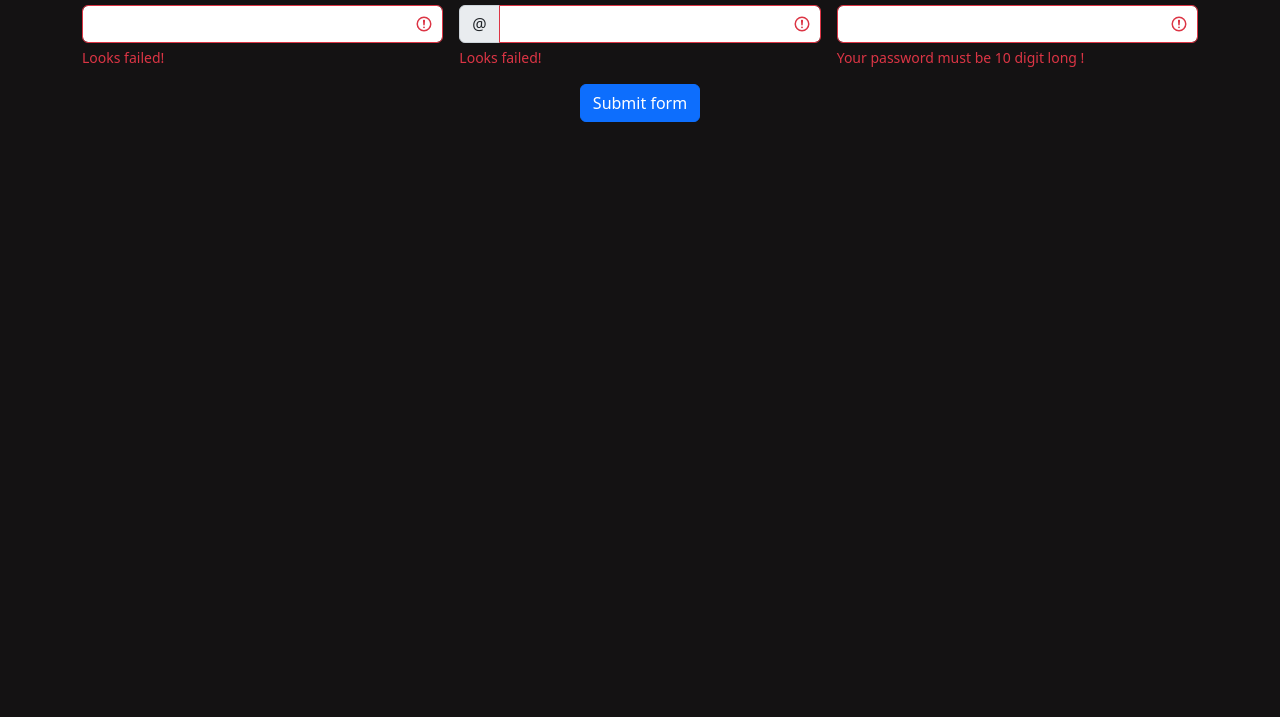
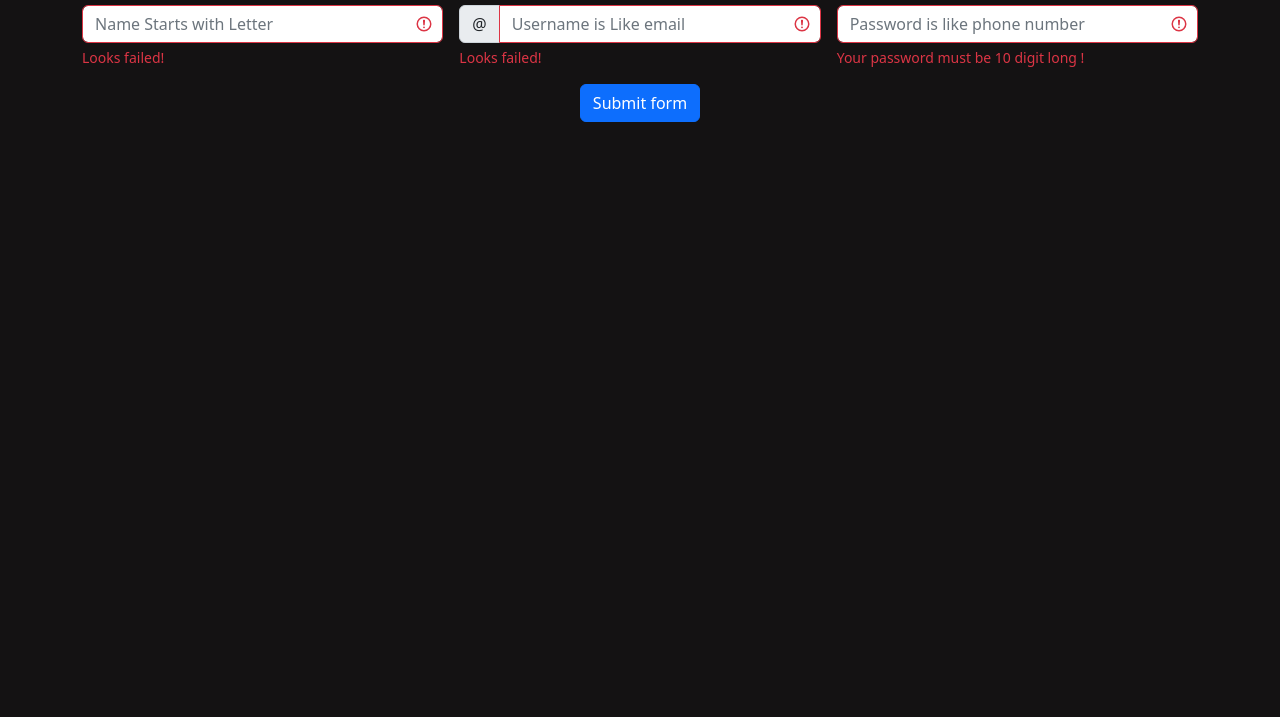
Before and after one commit to AmeyPank/Car_Racing_Game-final, a plain HTML site: page signup.html in a window 1280 px wide. Shown: the part 83-800 px from the top of the page. Drawn offline with nearby package versions, Linux system fonts and the light colour scheme.

```diff
--- a/signup.html
+++ b/signup.html
@@ -25,7 +25,7 @@
         <form action="/asset/login.html" class="row g-3" method = "get">
             <div class="col-md-4">
                 <label for="name" class="form-label">Name</label>
-                <input type="text" class="form-control is-invalid" id="name" required>
+                <input type="text" class="form-control is-invalid" id="name"  placeholder="Name Starts with Letter"required>
                 <div class="invalid-feedback">
                     Looks failed!
                 </div>
@@ -36,7 +36,7 @@
                 <div class="input-group has-validation">
                     <span class="input-group-text" id="inputGroupPrepend3">@</span>
                     <input type="text" class="form-control is-invalid" id="email"
-                        aria-describedby="inputGroupPrepend3 validationServerUsernameFeedback" required>
+                        aria-describedby="inputGroupPrepend3 validationServerUsernameFeedback" placeholder="Username is Like email" required>
                         <div class="invalid-feedback">
                             Looks failed!
                         </div>
@@ -46,7 +46,7 @@
 
             <div class="col-md-4">
                 <label for="password" class="form-label">Password</label>
-                <input type="password" class="form-control is-invalid" id="phone" required>
+                <input type="password" class="form-control is-invalid" id="phone"  placeholder="Password is like phone number"required>
                 <div class="invalid-feedback">
                     Your password must be 10 digit long !
                 </div>
```
Also changed, not shown: 1 other file.
